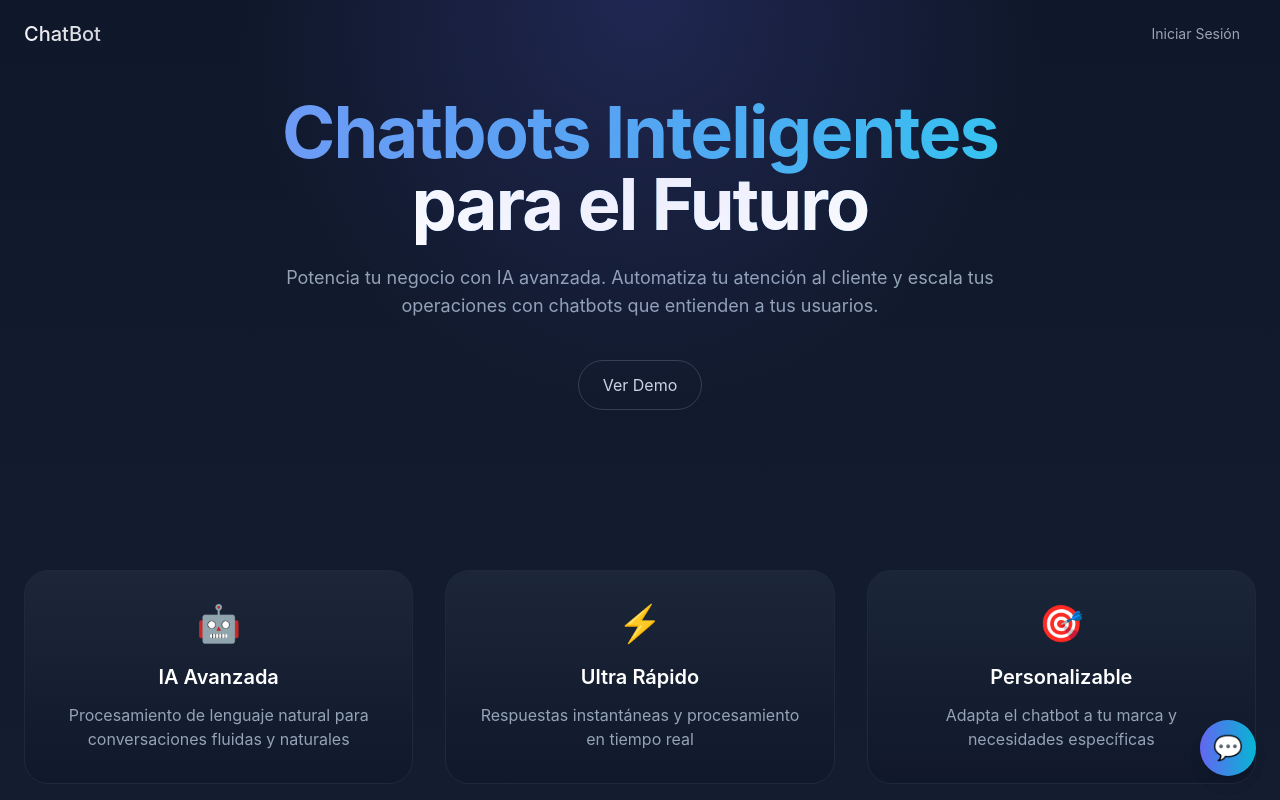
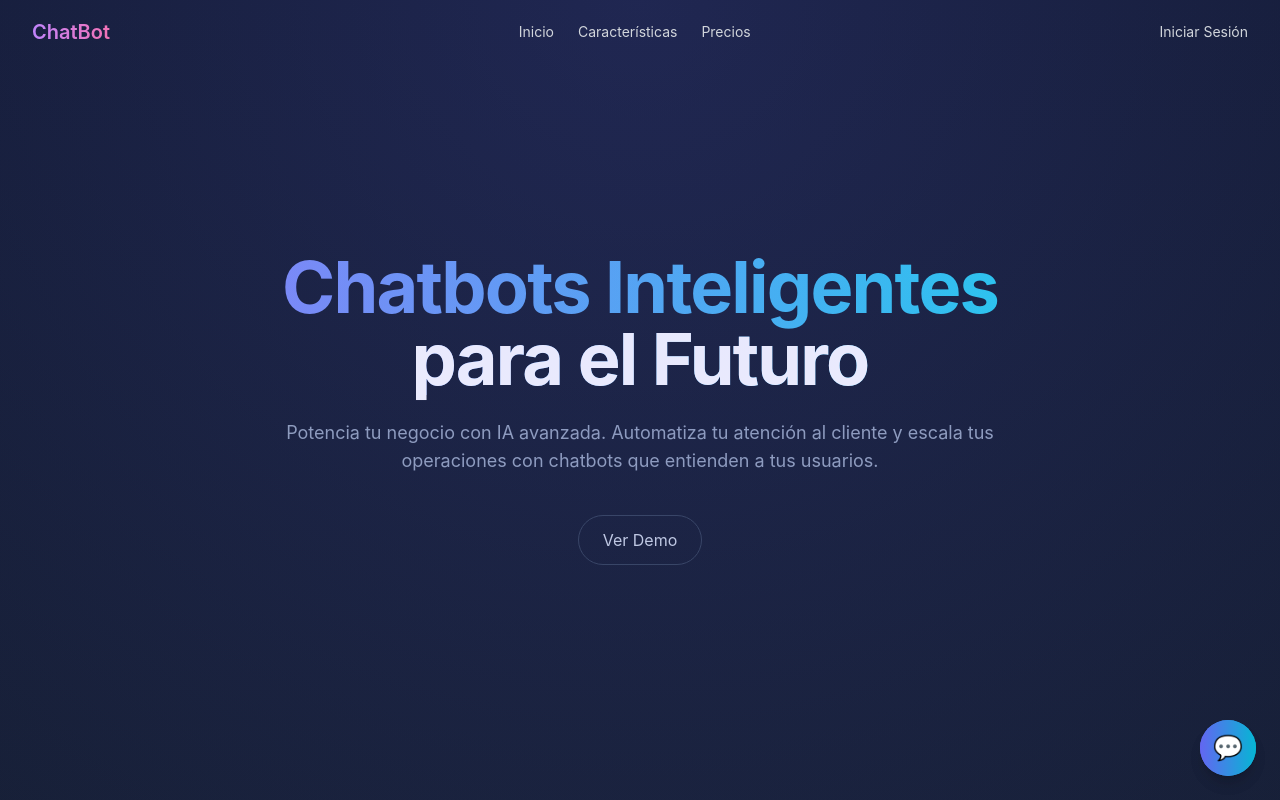
Before and after one commit to pridato/streaming, a React (Create React App) app in the folder front/: page / in a window 1280 px wide. Shown: the top 800 px of the page. Built offline with nearby package versions, Linux system fonts and the light colour scheme.

Commit message:
mejorado front header y vista general de cards

```diff
--- a/front/src/components/Header.js
+++ b/front/src/components/Header.js
@@ -1,46 +1,126 @@
 import React, { useState, useEffect } from "react";
 import { Link } from "react-router-dom";
+import { motion, AnimatePresence } from "framer-motion";
+import { IconMenu2, IconX } from "@tabler/icons-react";
 
 const Header = () => {
   const [isScrolled, setIsScrolled] = useState(false);
+  const [isMobileMenuOpen, setIsMobileMenuOpen] = useState(false);
 
+  // Efecto que maneja el estado de scroll de la página
+  // Actualiza isScrolled a true cuando el usuario hace scroll hacia abajo
+  // y a false cuando está en la parte superior
   useEffect(() => {
+    // Función que verifica la posición del scroll
     const handleScroll = () => {
       setIsScrolled(window.scrollY > 0);
     };
+
+    // Agregar el event listener al montar el componente
     window.addEventListener("scroll", handleScroll);
+
+    // Cleanup: remover el event listener al desmontar
     return () => window.removeEventListener("scroll", handleScroll);
   }, []);
 
+  const navigation = [
+    { name: "Inicio", href: "/" },
+    { name: "Características", href: "/#caracteristicas" },
+    { name: "Precios", href: "/#precios" },
+  ];
+
   return (
     <header
-      className={`fixed w-full top-0 z-50 transition-all duration-500 ${
-        isScrolled
-          ? "bg-black/30 backdrop-blur-md border-b border-gray-800/50"
-          : "bg-transparent"
+      className={`fixed w-full top-0 z-50 transition-all duration-300 ${
+        isScrolled ? "bg-slate-900" : "bg-transparent"
       }`}
     >
-      <div className="container mx-auto px-6 py-4">
-        <div className="flex items-center justify-between">
-          <div className="flex items-center">
+      <div className="max-w-7xl mx-auto px-4 sm:px-6 lg:px-8">
+        <div className="flex items-center justify-between h-16">
+          {/* Logo */}
+          <div className="flex-shrink-0">
             <Link
               to="/"
-              className="text-xl font-medium hover:text-blue-400 transition-colors"
+              className="text-xl font-semibold hover:opacity-80 transition-opacity"
             >
-              <span className="bg-gradient-to-r from-gray-100 to-gray-300 text-transparent bg-clip-text">
+              <span className="bg-gradient-to-r from-purple-400 to-pink-400 text-transparent bg-clip-text">
                 ChatBot
               </span>
             </Link>
           </div>
 
-          <Link
-            to="/login"
-            className="px-4 py-2 text-sm text-gray-400 hover:text-gray-100 transition-colors duration-300"
-          >
-            Iniciar Sesión
-          </Link>
+          {/* Desktop Navigation */}
+          <nav className="hidden md:flex items-center gap-6">
+            {navigation.map((item) => (
+              <Link
+                key={item.name}
+                to={item.href}
+                className="text-sm text-gray-300 hover:text-purple-400 transition-colors"
+              >
+                {item.name}
+              </Link>
+            ))}
+          </nav>
+
+          {/* Desktop Auth Button */}
+          <div className="hidden md:flex items-center gap-4">
+            <Link
+              to="/login"
+              className="text-sm text-gray-300 hover:text-purple-400 transition-colors"
+            >
+              Iniciar Sesión
+            </Link>
+          </div>
+
+          {/* Mobile Menu Button */}
+          <div className="md:hidden">
+            <button
+              onClick={() => setIsMobileMenuOpen(!isMobileMenuOpen)}
+              className="p-2 text-gray-400 hover:text-white transition-colors"
+            >
+              {isMobileMenuOpen ? (
+                <IconX className="h-6 w-6" />
+              ) : (
+                <IconMenu2 className="h-6 w-6" />
+              )}
+            </button>
+          </div>
         </div>
       </div>
+
+      {/* Mobile Menu */}
+      <AnimatePresence>
+        {isMobileMenuOpen && (
+          <motion.div
+            initial={{ opacity: 0, height: 0 }}
+            animate={{ opacity: 1, height: "auto" }}
+            exit={{ opacity: 0, height: 0 }}
+            className="md:hidden bg-[#1a1a1a]/95 backdrop-blur-sm border-b border-gray-800"
+          >
+            <div className="px-4 py-4 space-y-4">
+              {navigation.map((item) => (
+                <Link
+                  key={item.name}
+                  to={item.href}
+                  className="block text-gray-300 hover:text-purple-400 transition-colors"
+                  onClick={() => setIsMobileMenuOpen(false)}
+                >
+                  {item.name}
+                </Link>
+              ))}
+              <div className="pt-4 space-y-4">
+                <Link
+                  to="/login"
+                  className="block text-gray-300 hover:text-purple-400 transition-colors"
+                  onClick={() => setIsMobileMenuOpen(false)}
+                >
+                  Iniciar Sesión
+                </Link>
+              </div>
+            </div>
+          </motion.div>
+        )}
+      </AnimatePresence>
     </header>
   );
 };
--- a/front/src/components/Hero.js
+++ b/front/src/components/Hero.js
@@ -3,7 +3,7 @@ import ChatButton from "./buttons/chatButton";
 
 const Hero = () => {
   return (
-    <section className="relative overflow-hidden px-6 pt-24 pb-20">
+    <section className="flex items-center justify-center overflow-hidden px-6 pt-24 pb-20 h-screen">
       <div className="absolute inset-0 bg-[radial-gradient(circle_at_top,_var(--tw-gradient-stops))] from-indigo-500/20 via-slate-900/0 to-transparent"></div>
       <div className="mx-auto max-w-7xl">
         <div className="text-center">
--- a/front/src/components/Pricing.js
+++ b/front/src/components/Pricing.js
@@ -42,7 +42,7 @@ const Pricing = () => {
   };
 
   return (
-    <section className="py-20 px-4">
+    <section className="py-20 px-4" id="precios">
       {/* Contenedor principal con padding vertical y horizontal */}
       <div className="max-w-7xl mx-auto">
         {/* Título de la sección de precios */}
--- a/front/src/pages/index/index.js
+++ b/front/src/pages/index/index.js
@@ -10,7 +10,7 @@ const Index = () => {
     <div className="min-h-screen bg-gradient-to-b from-slate-900 to-slate-800">
       <Header />
       <Hero />
-      <Features />
+      <Features id="caracteristicas" />
       <Stats />
       <CTA />
       <Pricing />
--- a/front/src/pages/oauth/Login.js
+++ b/front/src/pages/oauth/Login.js
@@ -104,24 +104,6 @@ const Login = () => {
             alt="Login Visual"
             className="absolute inset-0 w-full h-full object-contain p-12 animate-float"
           />
-          <div className="relative z-10 p-12 text-white mt-auto">
-            <motion.h2
-              initial={{ opacity: 0, y: 20 }}
-              animate={{ opacity: 1, y: 0 }}
-              transition={{ delay: 0.4 }}
-              className="text-4xl font-bold mb-6 bg-gradient-to-r from-purple-400 to-pink-400 text-transparent bg-clip-text"
-            >
-              Bienvenido de nuevo
-            </motion.h2>
-            <motion.p
-              initial={{ opacity: 0, y: 20 }}
-              animate={{ opacity: 1, y: 0 }}
-              transition={{ delay: 0.6 }}
-              className="text-lg text-gray-400"
-            >
-              Accede a tu cuenta para continuar tu viaje con nosotros
-            </motion.p>
-          </div>
         </motion.div>
 
         {/* Sección del Formulario */}
```
Also changed, not shown: front/public/assets/modern_illustration.svg (added).
